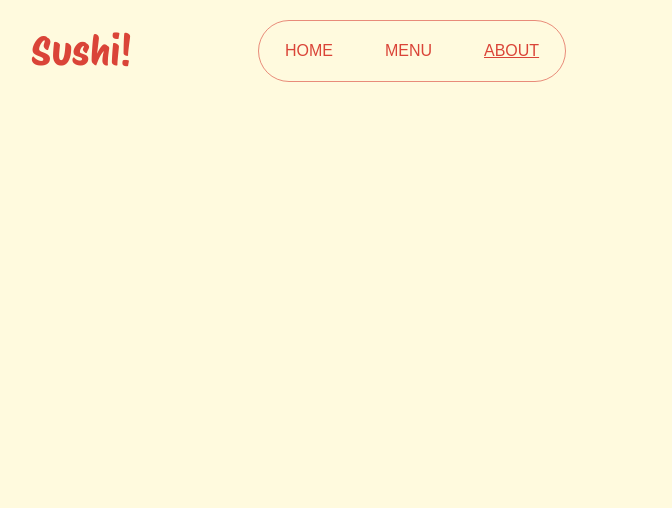
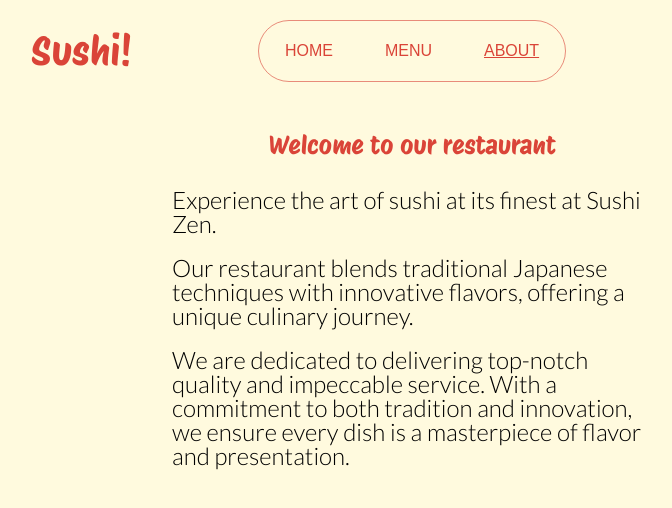
Before and after one commit to Belayne/restaurant-page, a website built with webpack: page src/index.html in a window 1280 px wide. Both pictures are taken after a click on the button "ABOUT". Shown: the whole page, without its empty margins (228-900 px from the left). Built offline with nearby package versions, Linux system fonts and the light colour scheme.

Commit message:
Add about page

```diff
--- /dev/null
+++ b/src/about.js
@@ -0,0 +1,39 @@
+import '../styles/about.css'
+
+const title = "Welcome to our restaurant"
+
+const textList = [
+            `Experience the art of sushi at its finest at Sushi Zen.`,
+            `Our restaurant blends traditional Japanese techniques with innovative flavors, offering a unique culinary journey.`,
+            `We are dedicated to delivering top-notch quality and impeccable service. With a commitment to both tradition and innovation, we ensure every dish is a masterpiece of flavor and presentation.`
+        ]
+
+function makeAboutText(textList) {
+    const cont = document.createElement('div');
+    for(const text of textList) {
+        const aboutText = document.createElement('p');
+        aboutText.textContent = text;
+        aboutText.classList.add('aboutText');
+        cont.appendChild(aboutText)
+    }
+
+    cont.classList.add('aboutTextContainer');
+    return cont
+}
+
+function makeAbout() {
+    const container = document.createElement('div')
+    const aboutTitle = document.createElement('h2')
+    const aboutText = makeAboutText(textList);
+
+    aboutTitle.classList.add('aboutTitle')
+    aboutTitle.textContent = title;
+    container.classList.add('about')
+
+    container.appendChild(aboutTitle)
+    container.appendChild(aboutText)
+
+    return container
+}
+
+export default makeAbout
--- a/src/index.html
+++ b/src/index.html
@@ -11,7 +11,7 @@
         <nav>
             <button id="homeBtn">Home</button>
             <button id="menuBtn">Menu</buttonL>
-            <button id="AboutBtn">About</button>
+            <button id="aboutBtn">About</button>
         </nav>
     </header>
     <div id="content"></div>
--- a/src/index.js
+++ b/src/index.js
@@ -4,6 +4,7 @@ import '../styles/header.css'
 import '../fonts/fonts.css'
 import makeHome from './home';
 import makeMenu from './menu';
+import makeAbout from './about';
 
 function addListeners() {
     const navButtons = document.querySelectorAll('nav button');
@@ -37,6 +38,10 @@ function loadContent() {
                     contentDiv.appendChild(makeMenu());
                     break;
                 }
+                case 'aboutBtn': {
+                    contentDiv.appendChild(makeAbout());
+                    break;
+                }
             }
         }
     }
--- /dev/null
+++ b/styles/about.css
@@ -0,0 +1,25 @@
+.aboutTitle {
+    font-family: 'ProtestRiot';
+    color: var(--nametext-clr);
+    font-size: max(24px, 2vw);
+}
+
+.about {
+    display: flex;
+    flex-direction: column;
+    justify-content: center;
+    align-items: center;
+    gap: 30px;
+}
+
+.aboutText {
+    font-family: 'Lato';
+}
+
+.aboutTextContainer {
+    display: flex;
+    flex-direction: column;
+    gap: 20px;
+    font-size: 24px;
+    width: 40ch;
+}
```
Also changed, not shown: dist/index.html, dist/main.js, home.js (deleted), 1 other file.
